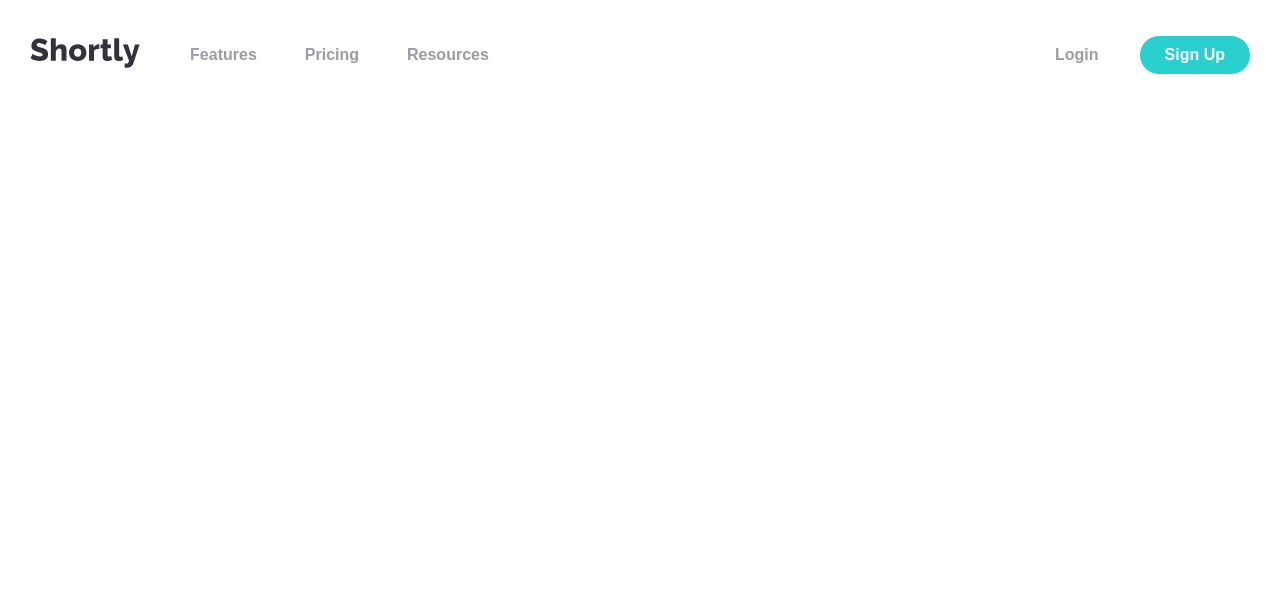
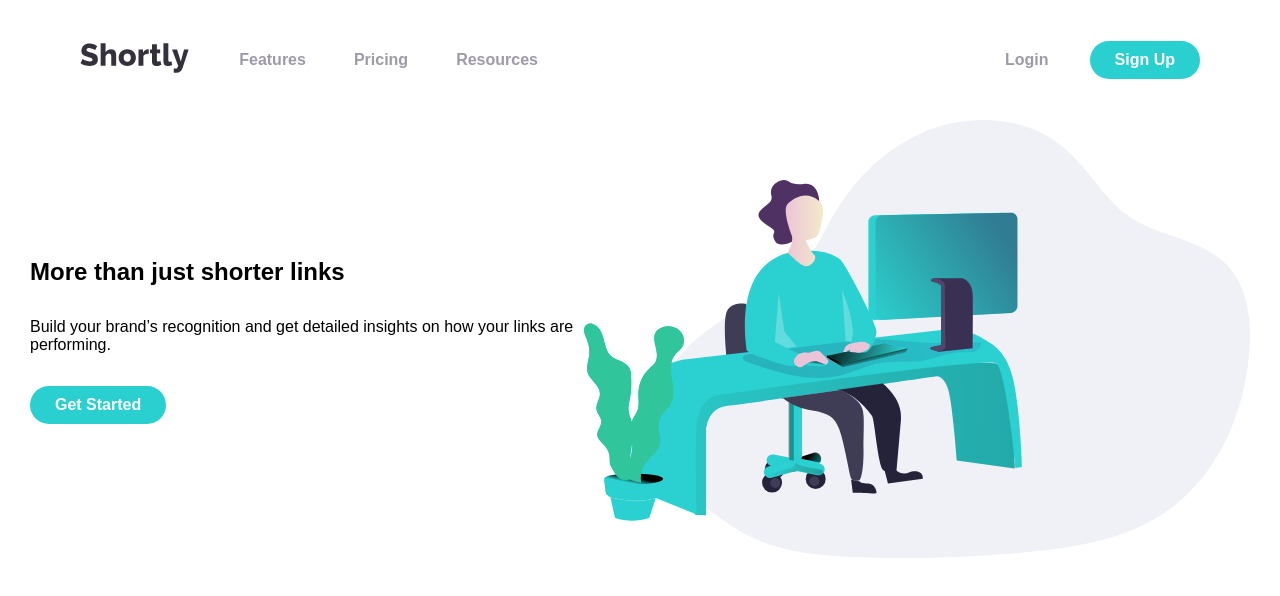
Before and after one commit to marcusDevGit/Url-Shortening, a Vue app: page / in a window 1280 px wide. Shown: the top 596 px of the page. Built offline with nearby package versions, Linux system fonts and the light colour scheme.

Commit message:
start banner

```diff
--- a/src/App.vue
+++ b/src/App.vue
@@ -1,9 +1,10 @@
 <script setup>
-import { Header } from './components/';
+import { Header, Banner } from './components/';
 </script>
 
 <template>
     <Header />
+    <Banner />
 </template>
 
 <style scoped>
--- /dev/null
+++ b/src/components/Banner.vue
@@ -0,0 +1,35 @@
+<template>
+    <div class="banner">
+        <section class="tittle">
+            <h1>More than just shorter links</h1>
+            <p>
+                Build your brand’s recognition and get detailed insights on how your
+                links are performing.
+            </p>
+            <BtnComponet text="Get Started" :round="true" />
+        </section>
+        <section class="img-banner">
+            <img src="/src/assets/images/illustration-working.svg" alt="image illustration working shortly">
+        </section>
+    </div>
+</template>
+
+<script setup>
+import BtnComponet from './UiParts/BtnComponet.vue';
+</script>
+
+<style scoped>
+.banner{
+    display: flex;
+    align-items: center;
+    justify-content: center;
+    padding: 0 30px;
+}
+.tittle{
+    width: 50%;
+    display: flex;
+    flex-direction: column;
+    gap: 2rem;
+    align-items: flex-start;
+}
+</style>
--- a/src/components/Header.vue
+++ b/src/components/Header.vue
@@ -32,7 +32,7 @@ const toogleMenu = () => {
 /* Your component's CSS styles go here */
 nav {
     display: flex;
-    padding: 30px;
+    padding: 35px 80px;
     align-items: center;
     justify-content: space-between;
     position: relative;
--- a/src/components/NavBar/BtnSection.vue
+++ b/src/components/NavBar/BtnSection.vue
@@ -13,6 +13,7 @@ import BtnComponet from '../UiParts/BtnComponet.vue';
         display: flex;
         gap: 1rem;
     }
+
     @media (max-width: 768px) {
         .sing-in{
             top: 50px;
@@ -20,5 +21,6 @@ import BtnComponet from '../UiParts/BtnComponet.vue';
             align-items: center;;
         }
 
+
     }
 </style>
--- a/src/components/UiParts/BtnComponet.vue
+++ b/src/components/UiParts/BtnComponet.vue
@@ -24,6 +24,7 @@ const { text, transparent, isload, round } = defineProps([
     background-color: transparent;
     color: var(--grayishViolet);
 }
+
 .round {
     border-radius: 35px;
 }
@@ -31,6 +32,8 @@ const { text, transparent, isload, round } = defineProps([
 
     color: var(--veryDarkBlue);
 }
+
+
 @media (max-width: 768px) {
     .round{
         width: 85%;
--- a/src/components/index.js
+++ b/src/components/index.js
@@ -1 +1,2 @@
 export { default as Header } from './Header.vue';
+export { default as Banner } from './Banner.vue';
--- a/src/style.css
+++ b/src/style.css
@@ -1,6 +1,6 @@
 :root {
   --Cyan: hsl(180, 66%, 49%);
-  --darkViolet: hsl(257, 27%, 26%);
+  --darkViolet: #3b3054;
   --red: hsl(0, 87%, 67%);
   --gray: hsl(0, 0%, 75%);
   --grayishViolet: hsl(257, 7%, 63%);
```
Also changed, not shown: src/components/UiParts/index.js (line endings or trailing spaces).
